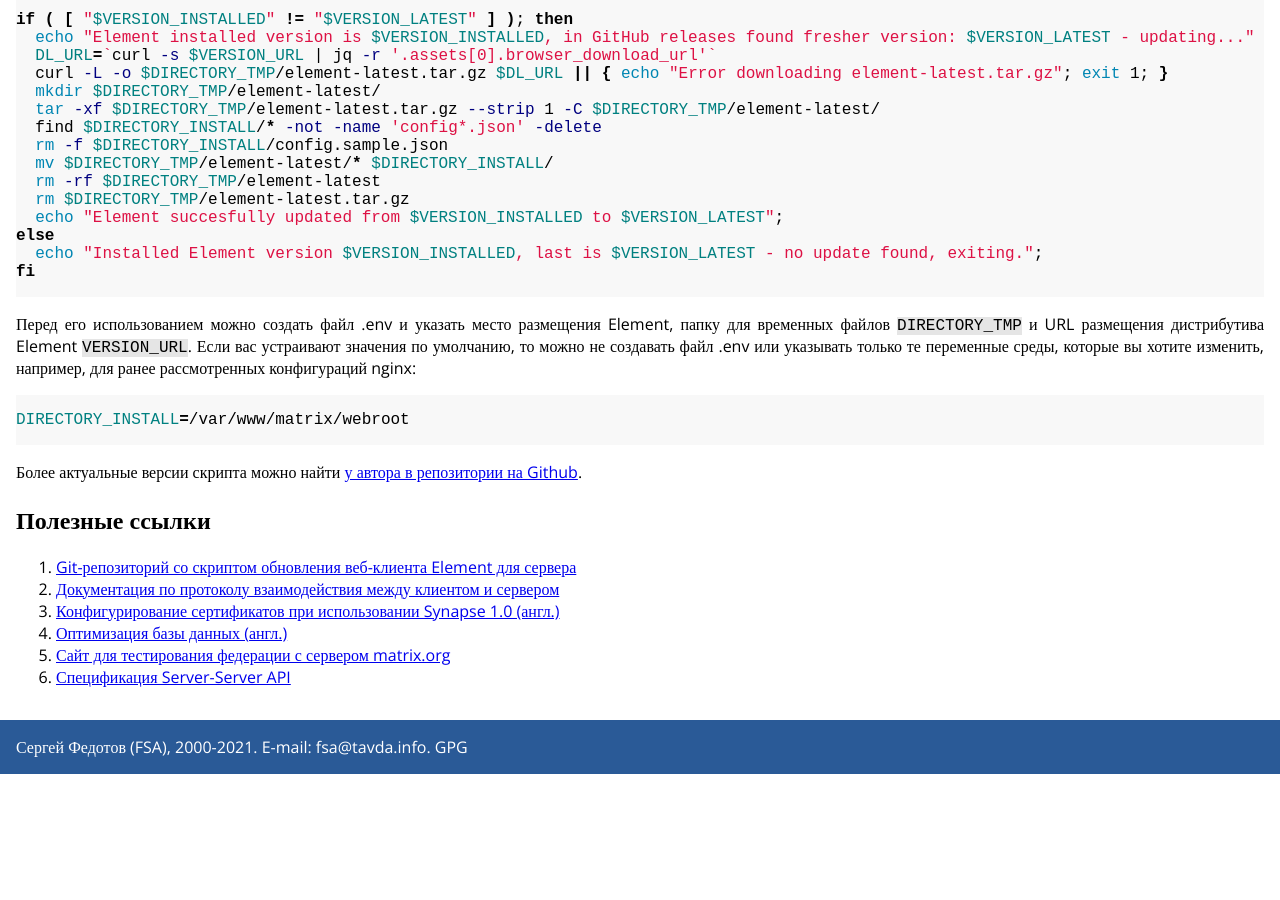
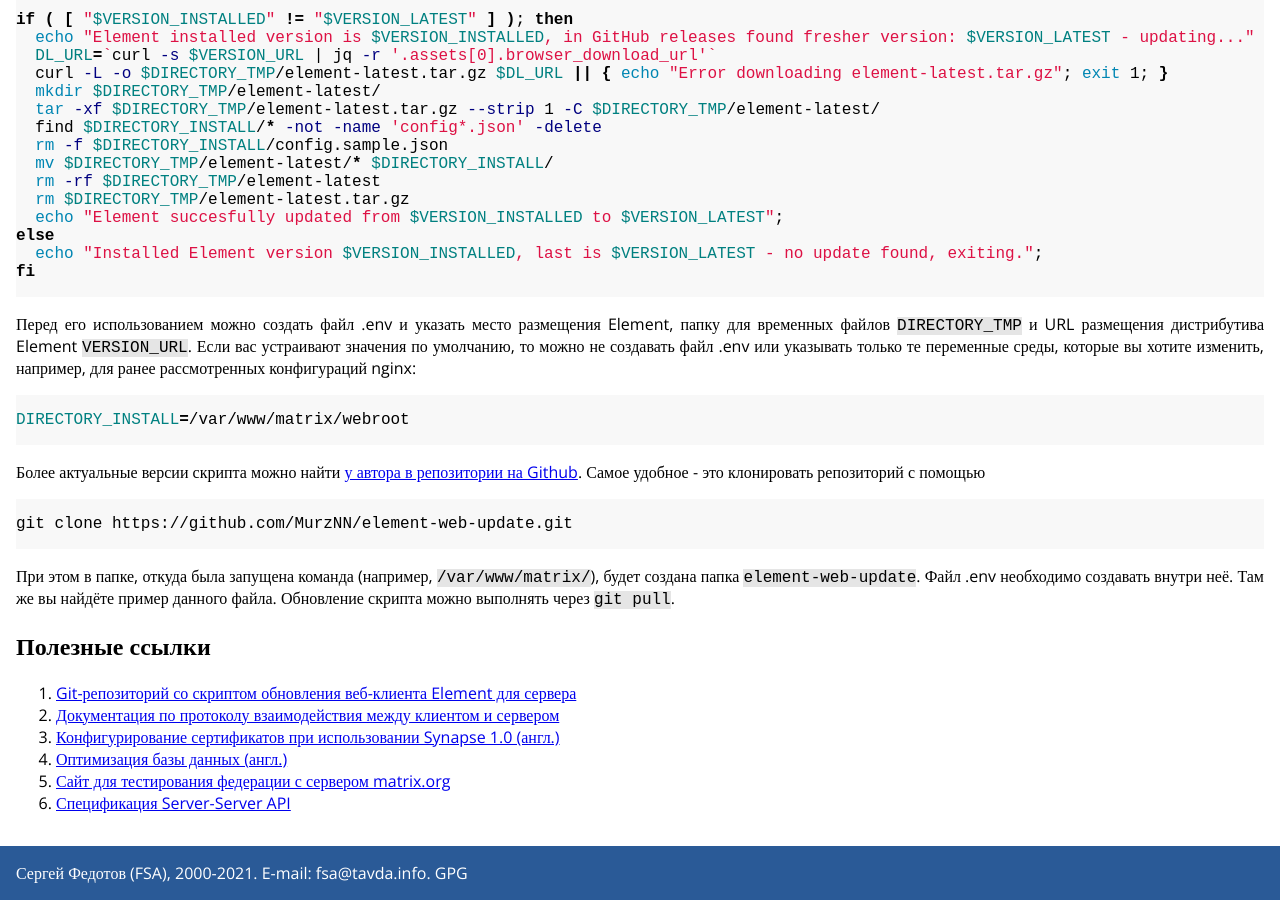
Before and after one commit to fsa/site, a Jekyll site: the page built from _posts/2020-03-31-matrix.md, in a window 1280 px wide and 900 px high, scrolled down 7201 px. Built offline with Jekyll 4.4.1, drawn with Linux system fonts in a browser that asks for light colours; before the commit the page ends 7975 px from its top, so only the background shows below that.

Commit message:
Информация по установке и обновлению element-web-update.

````diff
--- a/_posts/2020-03-31-matrix.md
+++ b/_posts/2020-03-31-matrix.md
@@ -350,7 +350,13 @@
 DIRECTORY_INSTALL=/var/www/matrix/webroot
 ```
 
-Более актуальные версии скрипта можно найти [у автора в репозитории на Github][element-web-update].
+Более актуальные версии скрипта можно найти [у автора в репозитории на Github][element-web-update]. Самое удобное - это клонировать репозиторий с помощью
+
+```bash
+git clone https://github.com/MurzNN/element-web-update.git
+```
+
+При этом в папке, откуда была запущена команда (например, `/var/www/matrix/`), будет создана папка `element-web-update`. Файл .env необходимо создавать внутри неё. Там же вы найдёте пример данного файла. Обновление скрипта можно выполнять через `git pull`.
 
 ## Полезные ссылки
 
````
